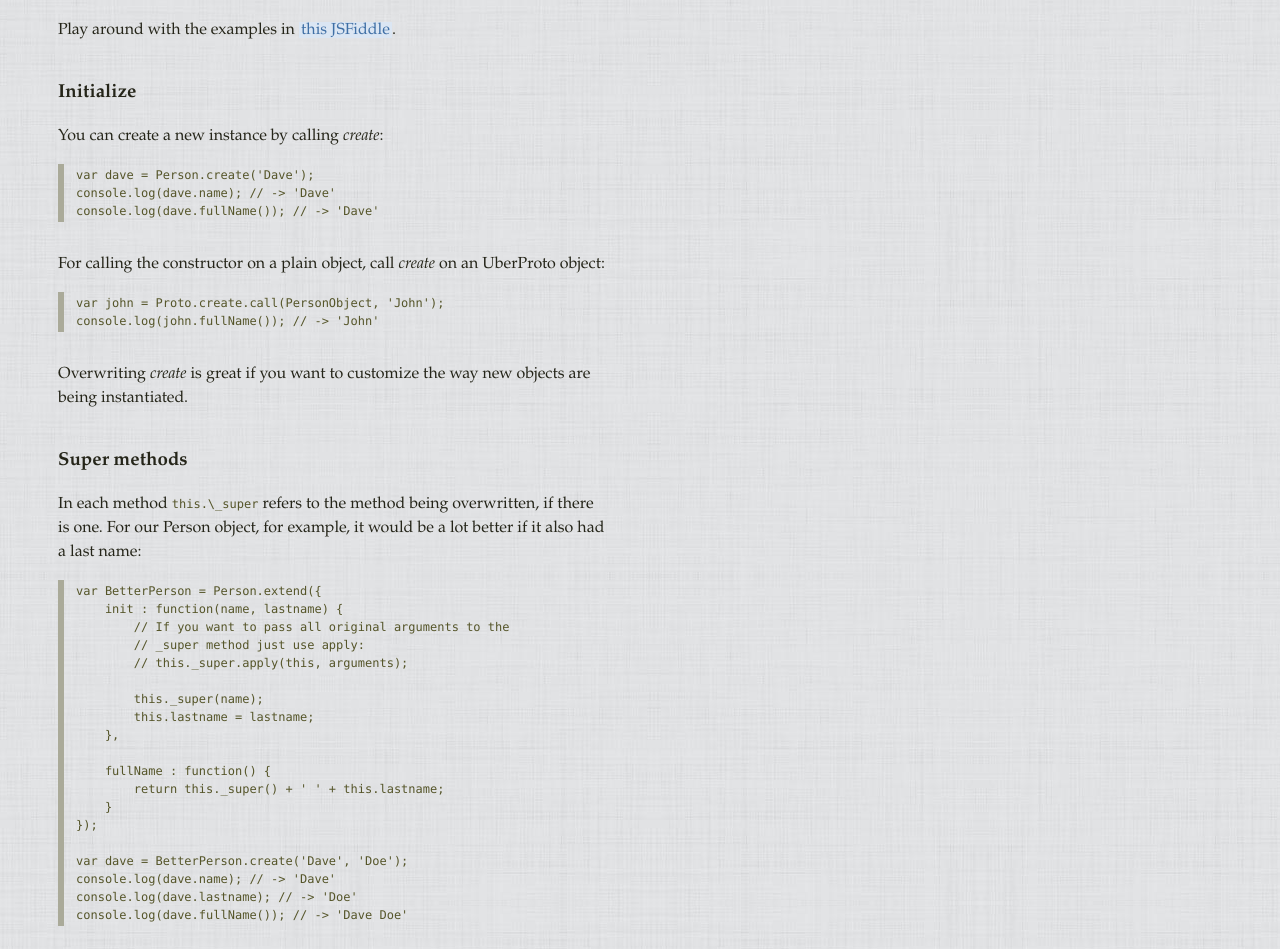
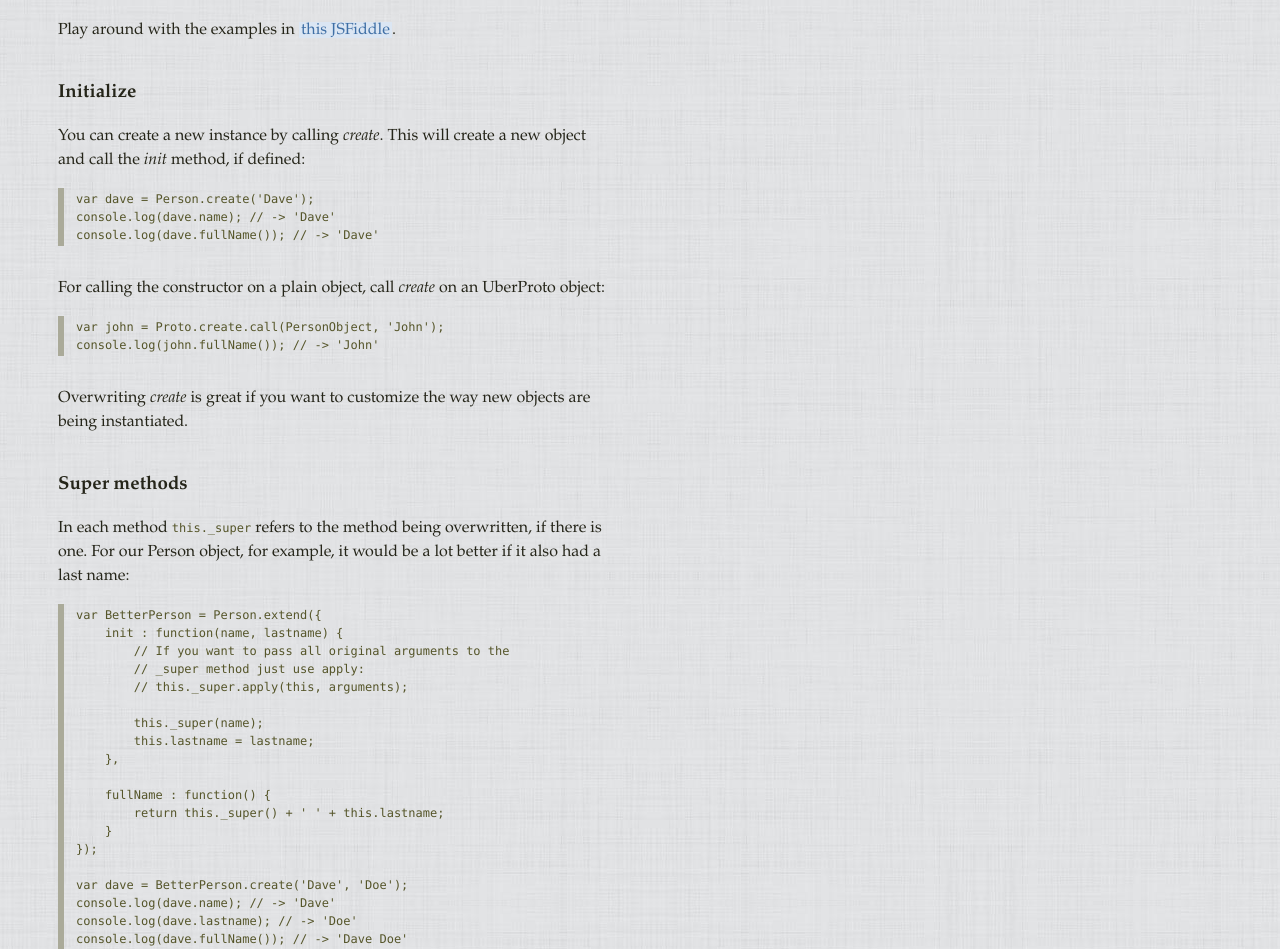
Before and after one commit to daffl/uberproto, a website: page docs/index.html in a window 1280 px wide. Shown: the part 2040-2989 px from the top of the page. Drawn offline with Linux system fonts and the light colour scheme.

Commit message:
Another doc update

```diff
--- a/docs/index.html
+++ b/docs/index.html
@@ -87,7 +87,8 @@ That way you can define a simple Person object (which will be reused throughout
 
 <h3>Initialize</h3>
 
-<p>You can create a new instance by calling <em>create</em>:</p>
+<p>You can create a new instance by calling <em>create</em>. This will create a new object and call the <em>init</em> method,
+if defined:</p>
 
 <pre><code>var dave = Person.create('Dave');
 console.log(dave.name); // -&gt; 'Dave'
@@ -103,7 +104,7 @@ instantiated.</p>
 
 <h3>Super methods</h3>
 
-<p>In each method <code>this.\_super</code> refers to the method being overwritten, if there is one.
+<p>In each method <code>this._super</code> refers to the method being overwritten, if there is one.
 For our Person object, for example, it would be a lot better if it also had a last name:</p>
 
 <pre><code>var BetterPerson = Person.extend({
@@ -141,7 +142,7 @@ console.log(dave.fullName()); // -&gt; 'Dave Doe'</code></pre>
 
 <h3>Mixins</h3>
 
-<p>Mixins add functionality to an existing object. Mixins can also access their super methods using <code>this.\_super</code>.
+<p>Mixins add functionality to an existing object. Mixins can also access their super methods using <code>this._super</code>.
 This will either refer the overwritten method on the object itself or the one on the prototype:</p>
 
 <pre><code>Person.mixin({
```
Also changed, not shown: readme.md.
